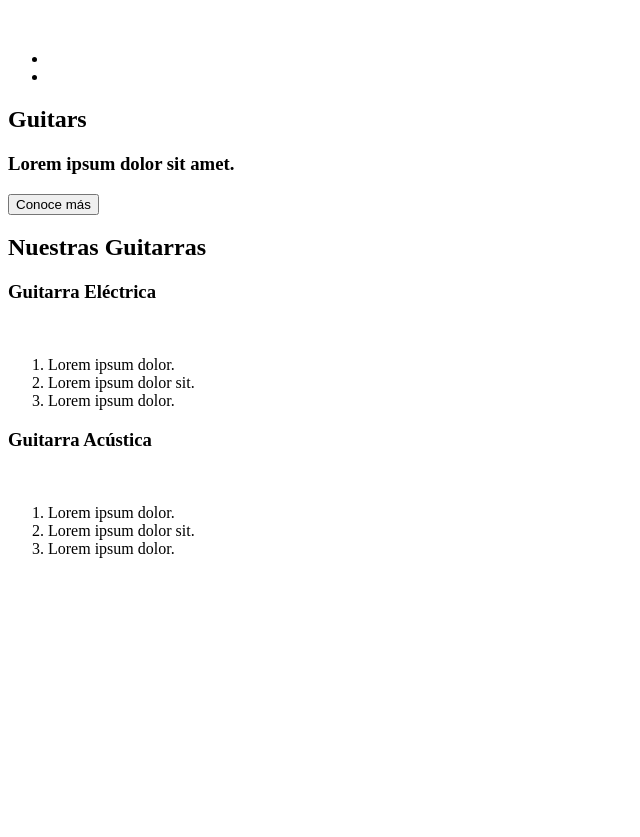
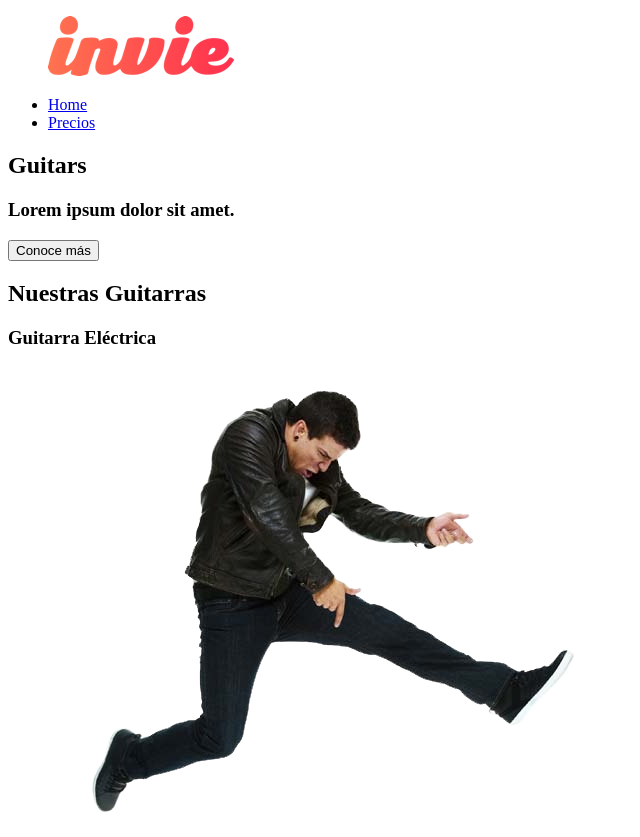
Before and after one commit to raulnabarret/HTMLCSS, a plain HTML site: page Invie/index.html in a window 1280 px wide. Shown: the top 837 px of the page, without its empty margins (0-640 px from the left). Before the commit the page ends 800 px from the top, so only its background shows below. Drawn offline with Linux system fonts and the light colour scheme.

Commit message:
Agregar imágenes del proyecto

```diff
--- a/Invie/index.html
+++ b/Invie/index.html
@@ -6,33 +6,33 @@
 </head>
 <body>
 	<!--Encabezado -->
-	<header>
+	<header id="header">
 		<figure>
-			<img src="" alt="">
+			<img src="images/invie.png" alt="">
 		</figure>
 		<nav>
 			<ul>
 				<li>
-					<a href=""></a>
+					<a href="index.html">Home</a>
 				</li>
 				<li>
-					<a href=""></a>
+					<a href="precios.html">Precios</a>
 				</li>
 			</ul>
 		</nav>
 	</header>
 	<!-- Portada -->
-	<section>
+	<section id="cover">
 		<h1> Guitars</h1>
 		<h3> Lorem ipsum dolor sit amet.</h3>
 		<button>Conoce más</button>
 	</section>
 	<!-- Guitarras -->
-	<section>
+	<section id="products">
 		<h2>Nuestras Guitarras</h2>
 		<article>
 			<h3>Guitarra Eléctrica</h3>
-			<img src="" alt="">
+			<img src="images/invie-classic.png" alt="">
 			<ol>
 				<li>Lorem ipsum dolor.</li>
 				<li>Lorem ipsum dolor sit.</li>
@@ -41,7 +41,7 @@
 		</article>
 		<article>
 			<h3>Guitarra Acústica</h3>
-			<img src="" alt="">
+			<img src="images/invie-acustica.png" alt="">
 			<ol>
 				<li>Lorem ipsum dolor.</li>
 				<li>Lorem ipsum dolor sit.</li>
```
Also changed, not shown: Invie/images/background.png (added), Invie/images/invie-acustica.png (added), Invie/images/invie-classic.png (added), Invie/images/invie-white.png (added), Invie/images/invie.png (added), Invie/images/invie2x.png (added).
